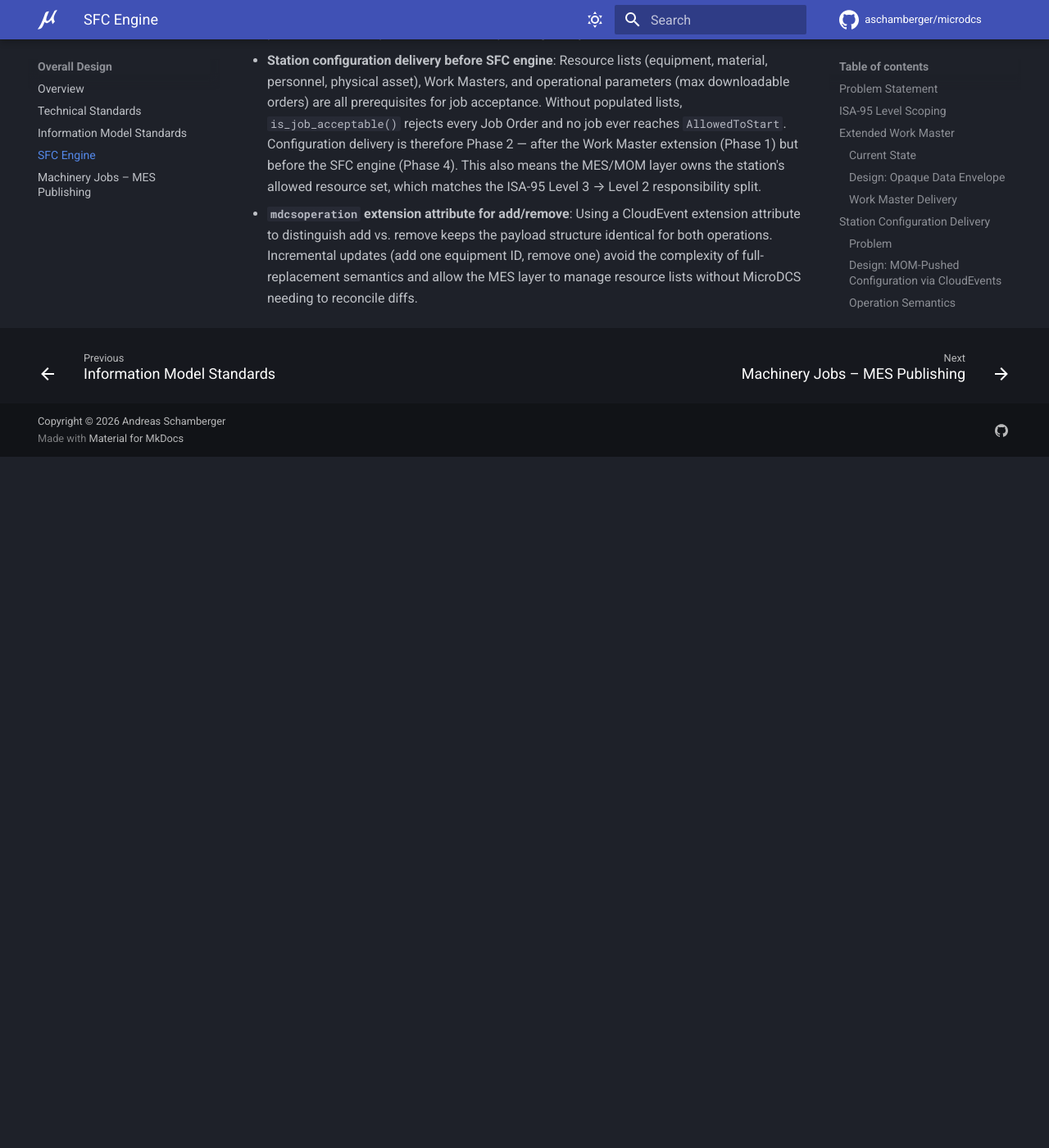
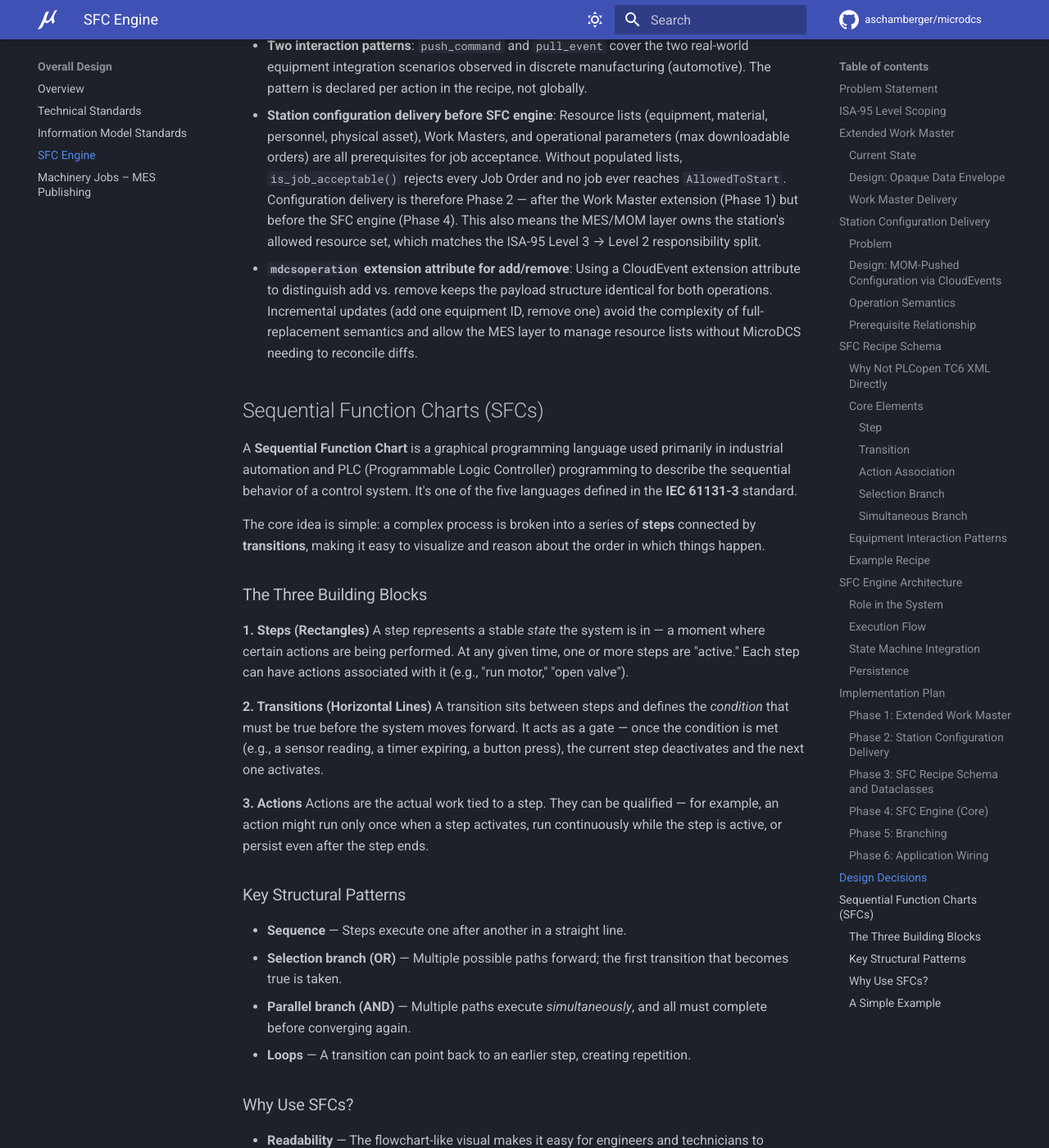
Before and after one commit to aschamberger/microdcs, an MkDocs documentation site: the page built from docs/sfc_engine.md, in a window 1280 px wide and 1400 px high, scrolled down 16595 px. Shown: the whole window at 82% size. Built offline with MkDocs 1.6.1 and Material for MkDocs 9.7.7, drawn with Linux system fonts in a browser that asks for light colours; comment, search, counter and statistics services are not loaded; before the commit the page ends 17152 px from its top, so only the background shows below that; some of the changed text lies outside the part shown.

Commit message:
docs: add SFC infos

````diff
--- a/docs/sfc_engine.md
+++ b/docs/sfc_engine.md
@@ -1,6 +1,8 @@
 # SFC Engine
 
 This page describes the design and implementation plan for the SFC (Sequential Function Chart) engine — a station-level execution layer that bridges the northbound OPC UA Job Management interface with southbound equipment interactions.
+
+> **What is SFC?** If you are unfamiliar with Sequential Function Chart (SFC) concepts, see the [Sequential Function Charts (SFCs)](#sequential-function-charts-sfcs) section at the end of this document.
 
 ## Problem Statement
 
@@ -453,3 +455,57 @@ This builds on the existing Redis JSON persistence pattern used by `JobOrderAndS
 - **Two interaction patterns**: `push_command` and `pull_event` cover the two real-world equipment integration scenarios observed in discrete manufacturing (automotive). The pattern is declared per action in the recipe, not globally.
 - **Station configuration delivery before SFC engine**: Resource lists (equipment, material, personnel, physical asset), Work Masters, and operational parameters (max downloadable orders) are all prerequisites for job acceptance. Without populated lists, `is_job_acceptable()` rejects every Job Order and no job ever reaches `AllowedToStart`. Configuration delivery is therefore Phase 2 — after the Work Master extension (Phase 1) but before the SFC engine (Phase 4). This also means the MES/MOM layer owns the station's allowed resource set, which matches the ISA-95 Level 3 → Level 2 responsibility split.
 - **`mdcsoperation` extension attribute for add/remove**: Using a CloudEvent extension attribute to distinguish add vs. remove keeps the payload structure identical for both operations. Incremental updates (add one equipment ID, remove one) avoid the complexity of full-replacement semantics and allow the MES layer to manage resource lists without MicroDCS needing to reconcile diffs.
+
+## Sequential Function Charts (SFCs)
+
+A **Sequential Function Chart** is a graphical programming language used primarily in industrial automation and PLC (Programmable Logic Controller) programming to describe the sequential behavior of a control system. It's one of the five languages defined in the **IEC 61131-3** standard.
+
+The core idea is simple: a complex process is broken into a series of **steps** connected by **transitions**, making it easy to visualize and reason about the order in which things happen.
+
+### The Three Building Blocks
+
+**1. Steps (Rectangles)**
+A step represents a stable *state* the system is in — a moment where certain actions are being performed. At any given time, one or more steps are "active." Each step can have actions associated with it (e.g., "run motor," "open valve").
+
+**2. Transitions (Horizontal Lines)**
+A transition sits between steps and defines the *condition* that must be true before the system moves forward. It acts as a gate — once the condition is met (e.g., a sensor reading, a timer expiring, a button press), the current step deactivates and the next one activates.
+
+**3. Actions**
+Actions are the actual work tied to a step. They can be qualified — for example, an action might run only once when a step activates, run continuously while the step is active, or persist even after the step ends.
+
+### Key Structural Patterns
+
+- **Sequence** — Steps execute one after another in a straight line.
+- **Selection branch (OR)** — Multiple possible paths forward; the first transition that becomes true is taken.
+- **Parallel branch (AND)** — Multiple paths execute *simultaneously*, and all must complete before converging again.
+- **Loops** — A transition can point back to an earlier step, creating repetition.
+
+### Why Use SFCs?
+
+- **Readability** — The flowchart-like visual makes it easy for engineers and technicians to understand a process at a glance.
+- **Modularity** — Complex behavior is decomposed into clean, manageable steps.
+- **Debugging** — You can watch which step is currently active in real time, making it much easier to spot where a process gets stuck.
+- **Standardization** — Being part of IEC 61131-3, SFCs are supported across many industrial platforms (Siemens, Rockwell, Beckhoff, etc.).
+
+> While SFCs are the ultimate tool for macro-level orchestration, the actual micro-level logic — what specifically turns on inside a Step, or the exact boolean math inside a Transition — is almost always written in another IEC 61131-3 language, like Structured Text or Ladder Diagram. SFC acts as the skeleton and project manager of a program; the other languages do the heavy lifting inside.
+
+### A Simple Example
+
+Imagine a bottle-filling machine:
+<div style="width: 30%; margin: auto;">
+
+```mermaid
+flowchart TD
+    S0([▶ Start]) --> T0{sensor detects bottle?}
+    T0 -->|yes| S1[Open Valve]
+    S1 --> T1{tank full?}
+    T1 -->|yes| S2[Close Valve]
+    S2 --> T2{valve closed?}
+    T2 -->|yes| S3[Eject Bottle]
+    S3 --> T3{bottle ejected?}
+    T3 -->|yes| S0
+```
+</div>
+Each rectangle is a **step**, each diamond is a **transition condition**. The logic is immediately obvious just from looking at it — no need to trace through nested `if` statements in code.
+
+SFCs are essentially a **state machine** expressed visually, and they shine whenever a process is inherently sequential — manufacturing lines, batch processing, robotics, and anywhere you need reliable, inspectable control logic.
````
